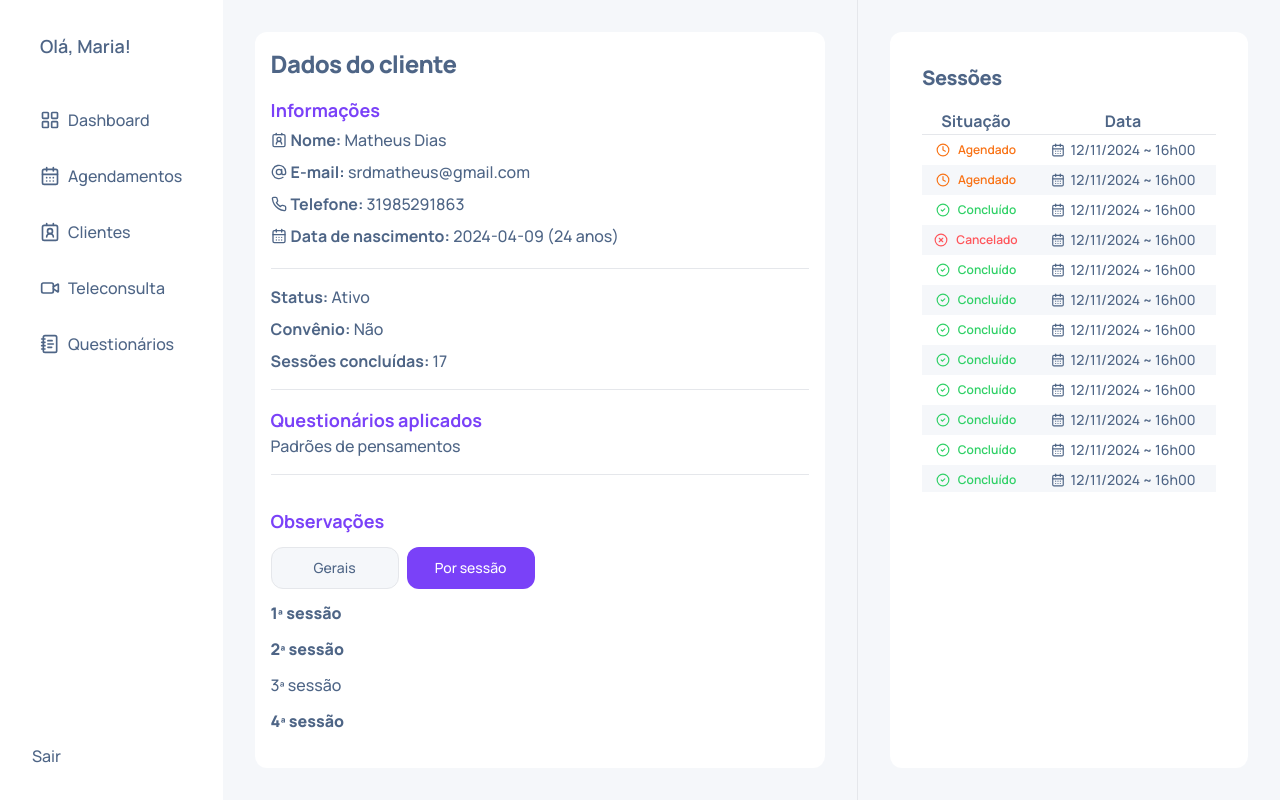
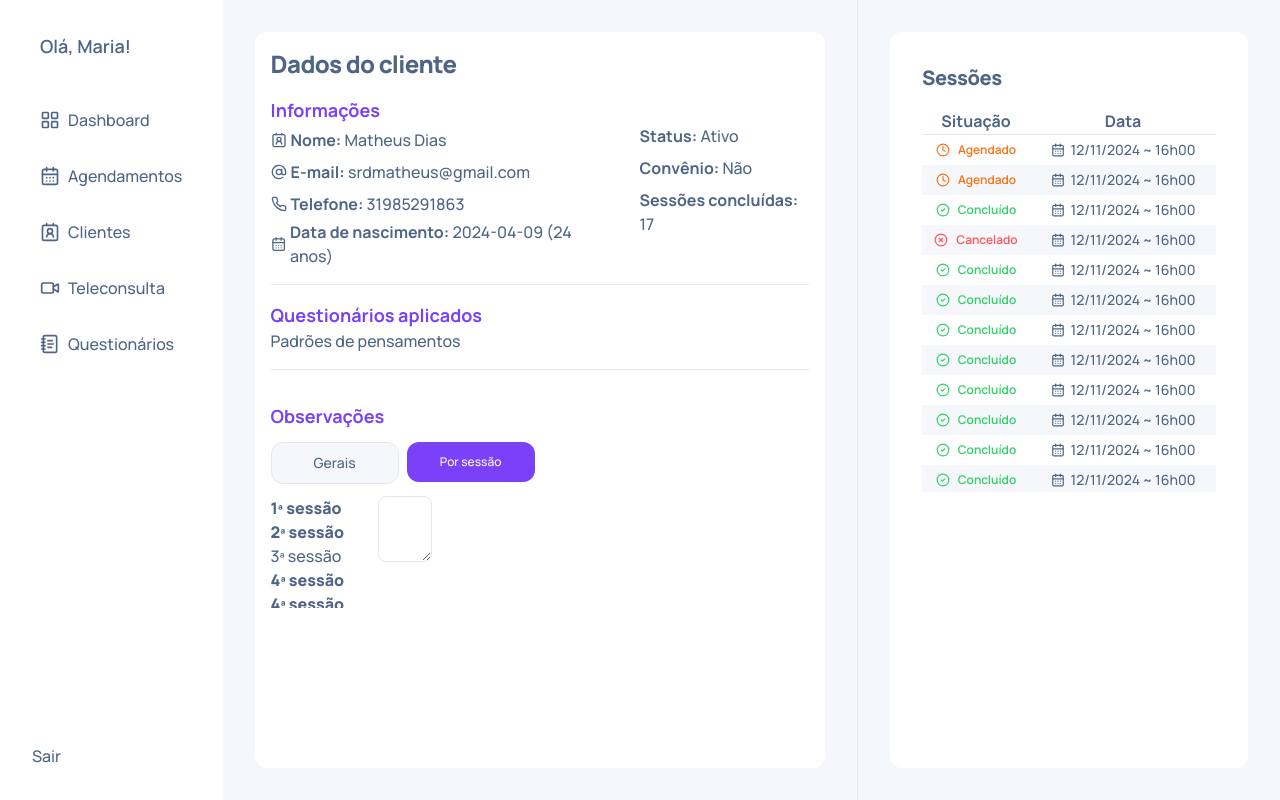
Before and after one commit to srdmatheus/sistema-para-psicologos, a Next.js app: page /clientes/032f in a window 1280 px wide. Both pictures are taken after a click on the button "Gerais". Built offline with nearby package versions, Linux system fonts and the light colour scheme; data requests are answered from the project's data file.

Commit message:
style: change information layout

```diff
--- a/src/components/app/customer-data.tsx
+++ b/src/components/app/customer-data.tsx
@@ -26,6 +26,8 @@ export const CustomerData = ({ customer }: CustomerDataProps) => {
     <div>
       <h3 className="mt-4 text-lg font-bold text-primary">Informações</h3>
 
+      <div className="flex items-start justify-start">
+        <div>
           <div className="group flex items-center gap-1">
             <Icon.contact className="size-4" />
             <p className="font-bold">
@@ -44,7 +46,9 @@ export const CustomerData = ({ customer }: CustomerDataProps) => {
             <Icon.atSign className="size-4" />
             <p className="font-bold">
               E-mail:{' '}
-          <span className="font-medium">{email ? email : 'não informado'}</span>
+              <span className="font-medium">
+                {email ? email : 'não informado'}
+              </span>
             </p>
             {email && (
               <button
@@ -61,7 +65,9 @@ export const CustomerData = ({ customer }: CustomerDataProps) => {
             <Icon.phone className="size-4" />
             <p className="font-bold">
               Telefone:{' '}
-          <span className="font-medium">{phone ? phone : 'não informado'}</span>
+              <span className="font-medium">
+                {phone ? phone : 'não informado'}
+              </span>
             </p>
             {phone && (
               <button
@@ -92,9 +98,8 @@ export const CustomerData = ({ customer }: CustomerDataProps) => {
               </button>
             )}
           </div>
-
-      <hr className="my-4" />
-
+        </div>
+        <div>
           <div className="group mb-2 flex items-center gap-1">
             <p className="font-bold">
               Status:{' '}
@@ -117,8 +122,10 @@ export const CustomerData = ({ customer }: CustomerDataProps) => {
               Sessões concluídas: <span className="font-medium">17</span>
             </p>
           </div>
+        </div>
+      </div>
+      <hr className="my-4" />
 
-      <hr className="my-4" />
       <div>
         <h3 className="mt-4 text-lg font-bold text-primary">
           Questionários aplicados
@@ -140,18 +147,29 @@ export const CustomerData = ({ customer }: CustomerDataProps) => {
           <Button
             onClick={handleToggleObservations}
             variant={sessionObservations ? 'default' : 'outline'}
-            className="w-32"
+            className="h-10 w-32 text-xs"
+            size="sm"
           >
             Por sessão
           </Button>
         </div>
         {sessionObservations ? (
-          <>
+          <div className="grid h-28 w-full grid-cols-10">
+            <div className="col-span-2 overflow-y-auto">
               <p className="font-extrabold">1ª sessão</p>
               <p className="font-extrabold">2ª sessão</p>
               <p>3ª sessão</p>
               <p className="font-extrabold">4ª sessão</p>
-          </>
+              <p className="font-extrabold">4ª sessão</p>
+              <p className="font-extrabold">4ª sessão</p>
+            </div>
+            <div>
+              <textarea
+                className="col-span-8 w-full rounded-lg border p-2"
+                value={observations}
+              />
+            </div>
+          </div>
         ) : (
           <textarea
             className="h-20 w-full rounded-lg border p-2"
```
Lines whose indentation alone changed are shown as unchanged.
